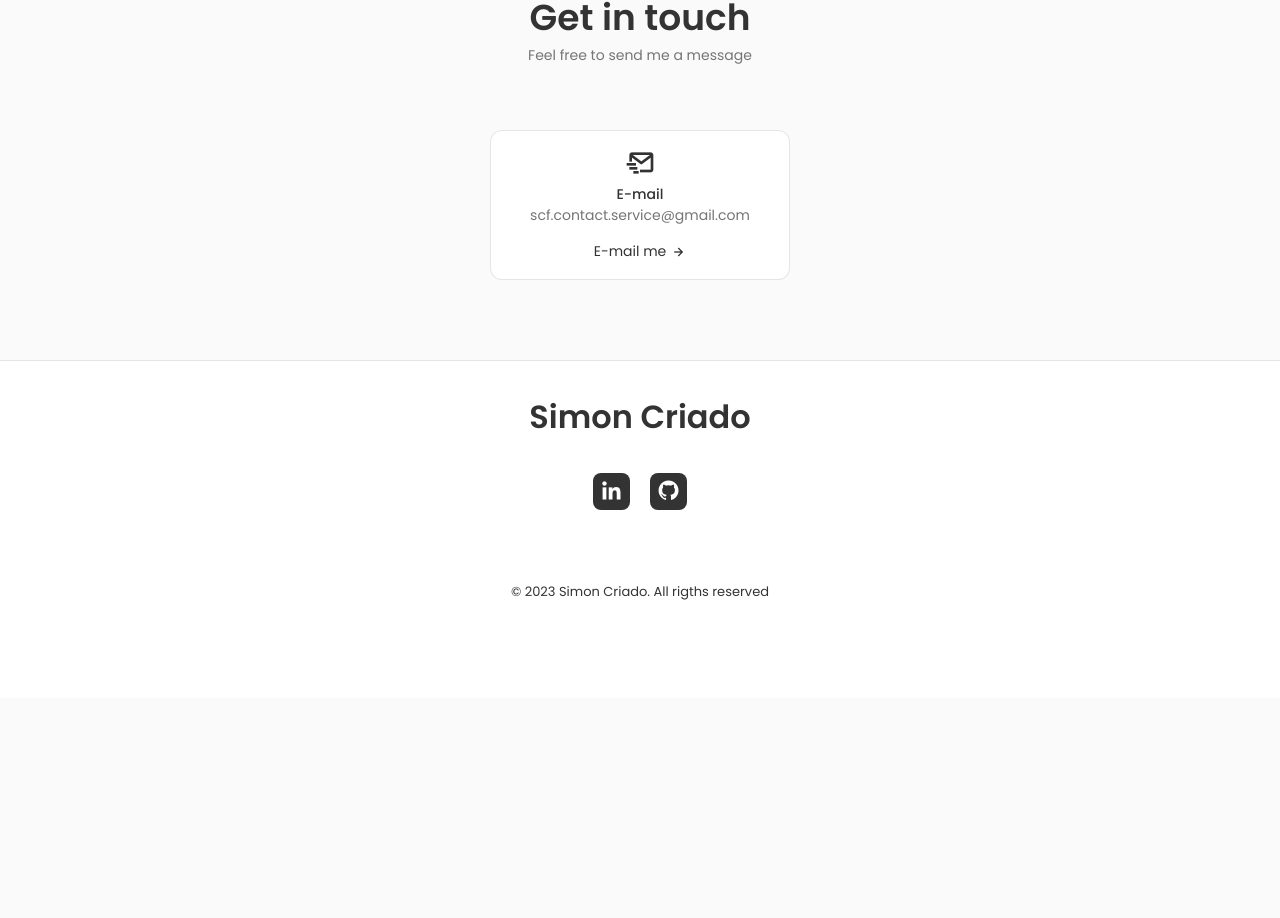
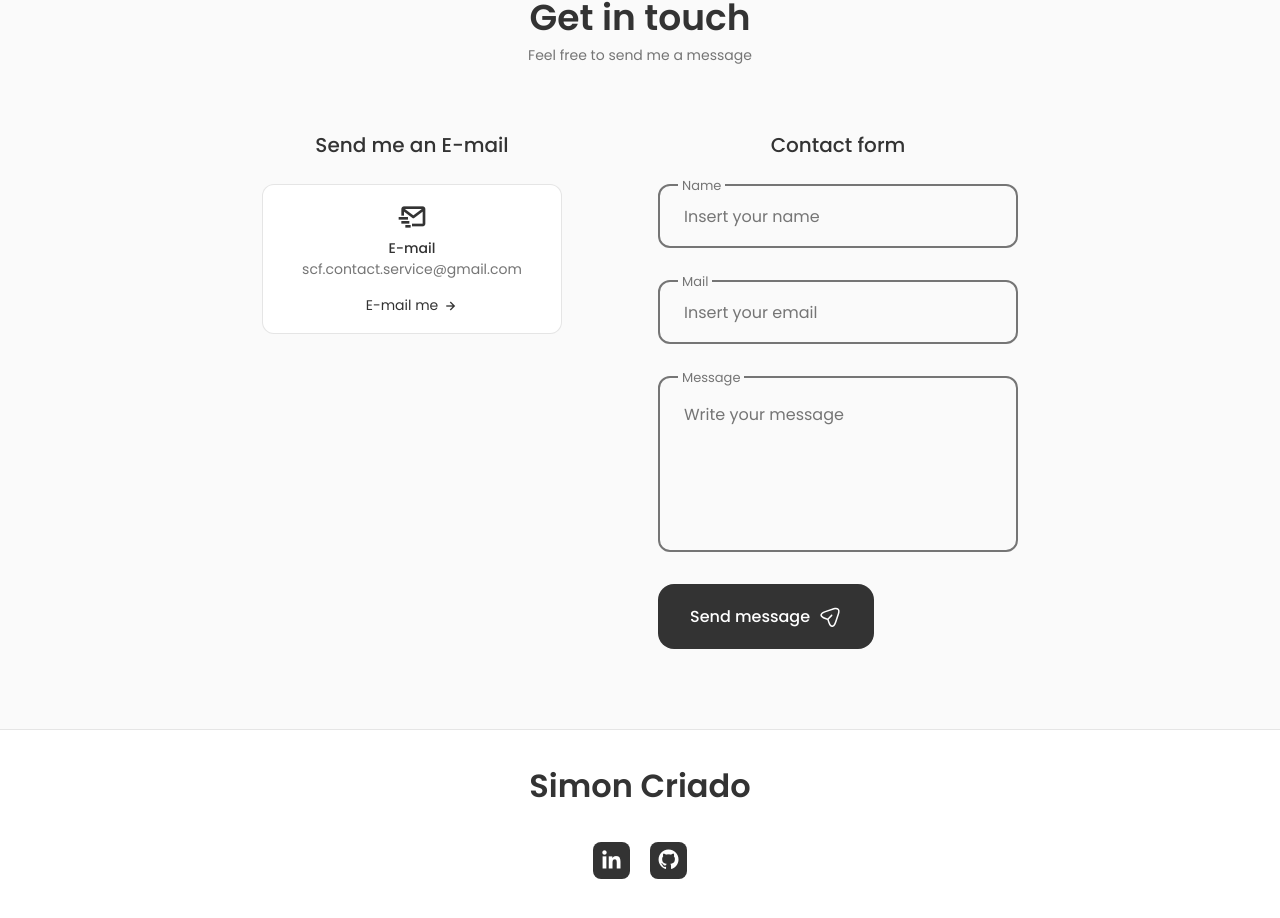
Before and after one commit to simoncriado/Simon-Portfolio, a React (Create React App) app: page / in a window 1280 px wide. Shown: the part 6653-7571 px from the top of the page. Before the commit the page ends 7351 px from the top, so only its background shows below. Built offline with nearby package versions, Linux system fonts and the light colour scheme.

Commit message:
reactivate contact form

```diff
--- a/src/components/contact/Contact.jsx
+++ b/src/components/contact/Contact.jsx
@@ -1,9 +1,9 @@
-import React, { useState, useEffect } from "react";
-// import emailjs from "@emailjs/browser";
+import React, { useState, useEffect, useRef } from "react";
+import emailjs from "@emailjs/browser";
 import "./contact.css";
 
 const Contact = () => {
-  // const form = useRef();
+  const form = useRef();
   const [btnText, setBtnText] = useState("Send message");
 
   useEffect(() => {
@@ -14,20 +14,20 @@ const Contact = () => {
     }
   }, [btnText]);
 
-  // const sendEmail = (e) => {
-  //   e.preventDefault();
+  const sendEmail = (e) => {
+    e.preventDefault();
 
-  //   setBtnText("Message sent successfully!");
+    setBtnText("Message sent successfully!");
 
-  //   emailjs.sendForm(
-  //     "service_urfqnib",
-  //     "contact_form",
-  //     form.current,
-  //     process.env.CONTACT_FORM_KEY
-  //   );
+    emailjs.sendForm(
+      "service_urfqnib",
+      "contact_form",
+      form.current,
+      process.env.CONTACT_FORM_KEY
+    );
 
-  //   e.target.reset();
-  // };
+    e.target.reset();
+  };
 
   return (
     <section className="contact section" id="contact">
@@ -36,7 +36,7 @@ const Contact = () => {
 
       <div className="contact__container container grid">
         <div className="contact__content">
-          {/* <h3 className="contact__title">Send me an E-mail</h3> */}
+          <h3 className="contact__title">Send me an E-mail</h3>
 
           <div className="contact__info">
             <div className="contact__card">
@@ -58,7 +58,7 @@ const Contact = () => {
           </div>
         </div>
 
-        {/* <div className="contact__content">
+        <div className="contact__content">
           <h3 className="contact__title">Contact form</h3>
 
           <form ref={form} onSubmit={sendEmail} className="contact__form">
@@ -131,7 +131,7 @@ const Contact = () => {
               )}
             </button>
           </form>
-        </div> */}
+        </div>
       </div>
     </section>
   );
```
